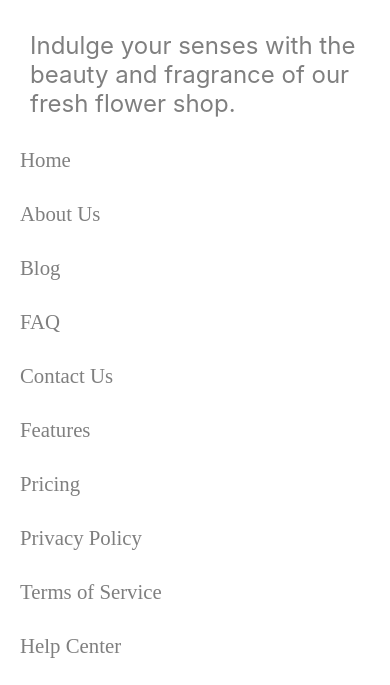
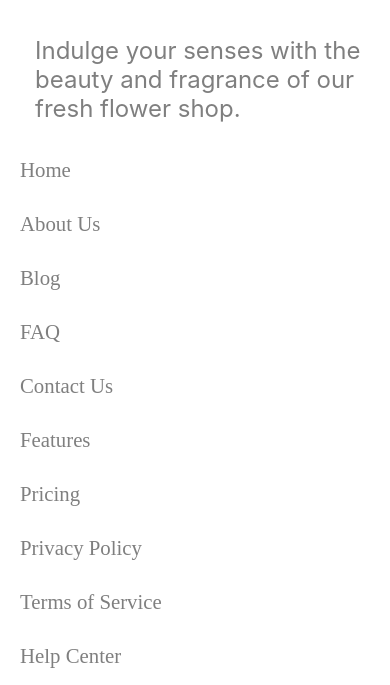
Before and after one commit to Walidprogramming-hero/B12A02-Responsive-Flowers-project, a plain HTML site: page index.html in a window 390 px wide. Shown: the part 6453-7138 px from the top of the page. Drawn offline with Linux system fonts and the light colour scheme.

Commit message:
added width footer description

```diff
--- a/style/responsive.css
+++ b/style/responsive.css
@@ -53,7 +53,8 @@ input{
     padding: 20px;
 }
 .footer-desceription{
-    padding: 10px;
+    padding: 15px;
+    width: 100%;
 }
 
 }
--- a/style/style.css
+++ b/style/style.css
@@ -317,7 +317,7 @@ input{
     margin: 0 auto;
 }
 .footer-logo{
-    width: 359px;
+    max-width: 359px;
 }
 .footer-logo *{
     margin-bottom: 20px;
```
